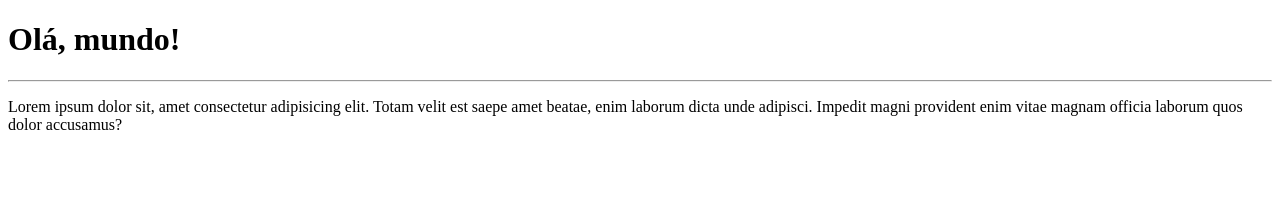
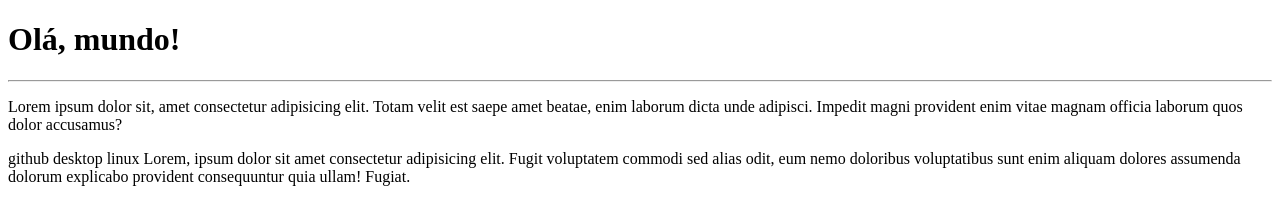
Before and after one commit to FabioRSJunior/Ola-Mundo, a plain HTML site: page site-exemplo/index.html in a window 1280 px wide. Drawn offline with Linux system fonts and the light colour scheme.

Commit message:
usando github linux

```diff
--- a/site-exemplo/index.html
+++ b/site-exemplo/index.html
@@ -9,6 +9,6 @@
     <h1> Olá, mundo! </h1>
     <hr>
     <p> Lorem ipsum dolor sit, amet consectetur adipisicing elit. Totam velit est saepe amet beatae, enim laborum dicta unde adipisci. Impedit magni provident enim vitae magnam officia laborum quos dolor accusamus?</p>
-
+    <p> github desktop linux Lorem, ipsum dolor sit amet consectetur adipisicing elit. Fugit voluptatem commodi sed alias odit, eum nemo doloribus voluptatibus sunt enim aliquam dolores assumenda dolorum explicabo provident consequuntur quia ullam! Fugiat.</p>
 </body>
 </html>
```
